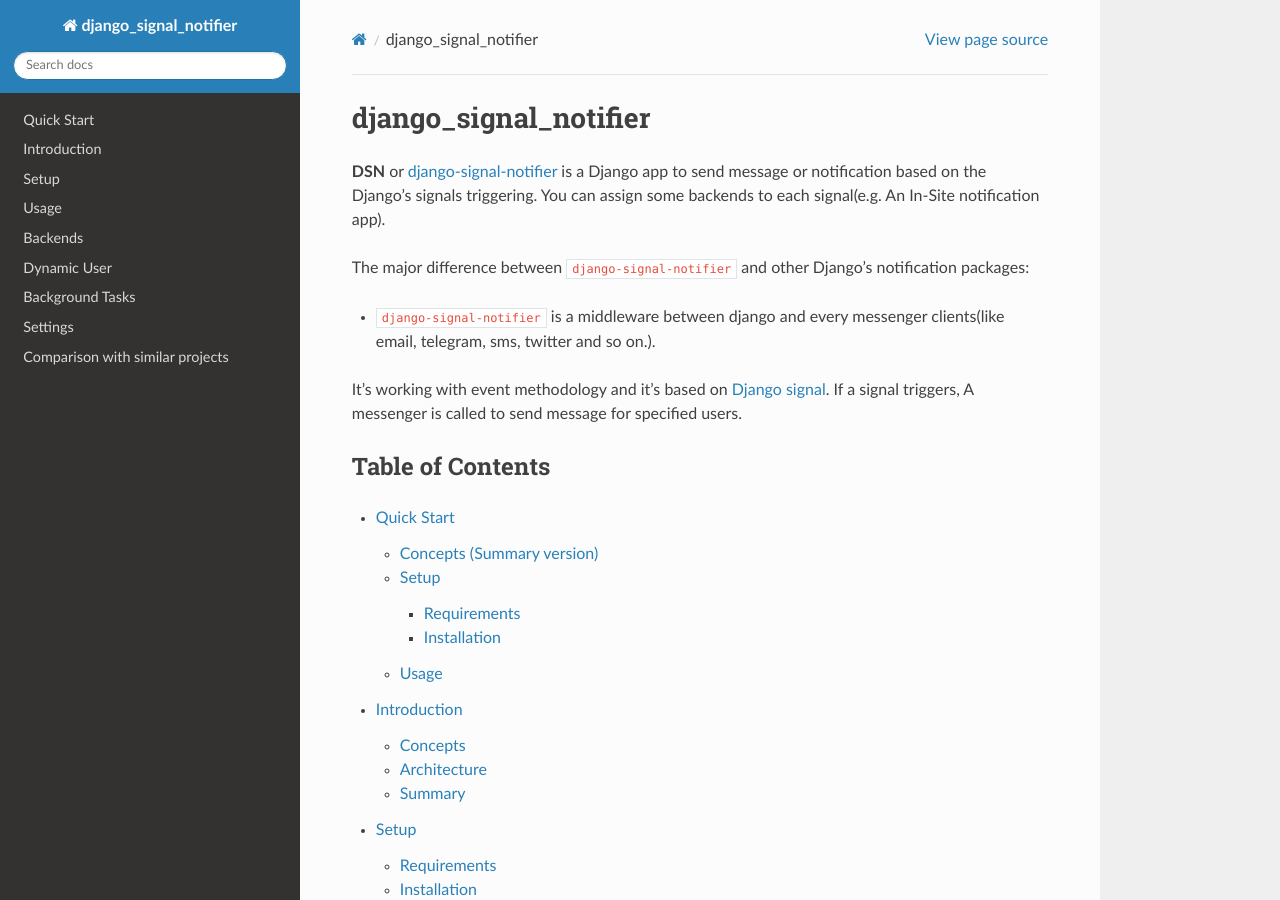
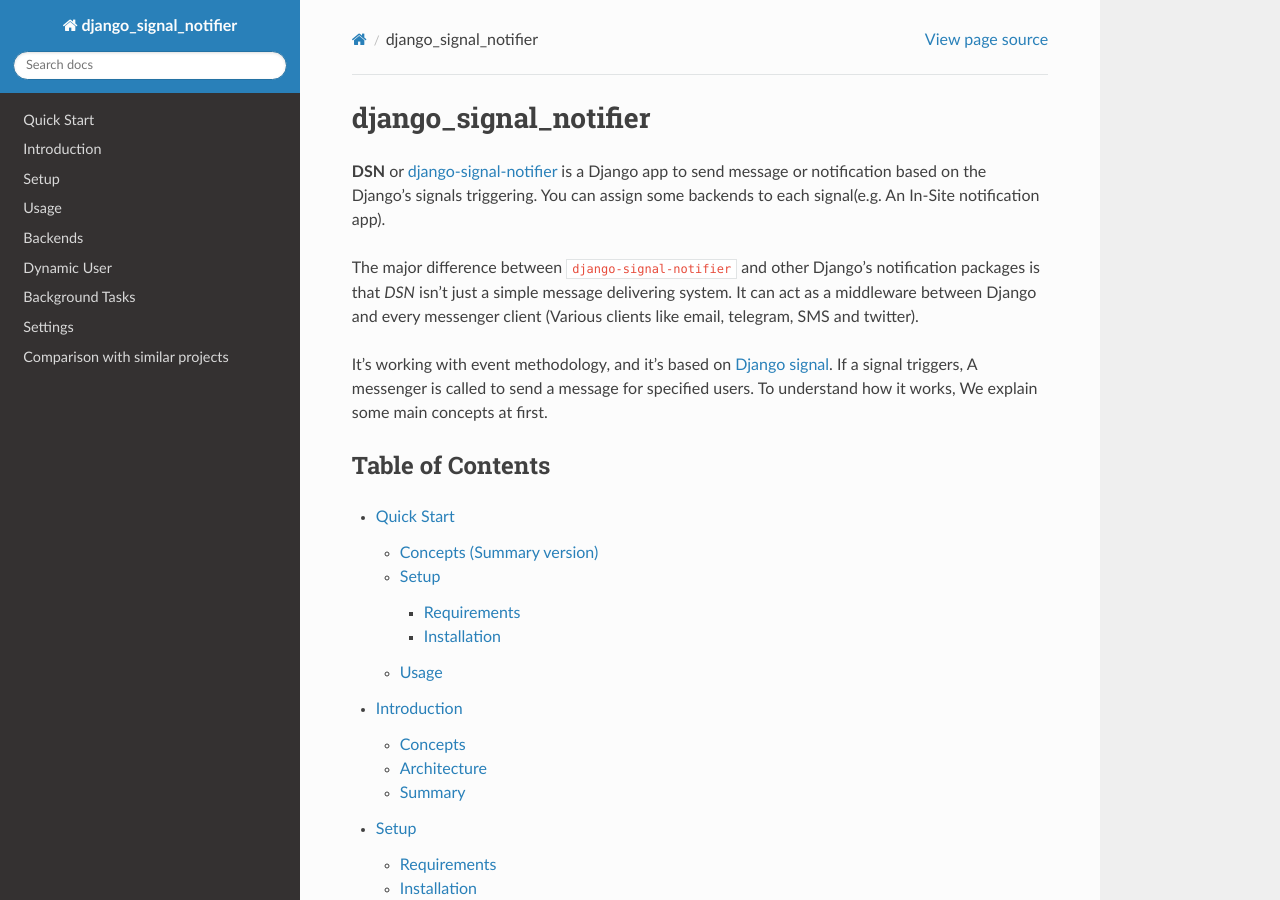
Before and after one commit to hadi2f244/django-signal-notifier, a Sphinx documentation site: the page built from docs/source/index.rst, in a window 1280 px wide and 900 px high. Built offline with Sphinx 7.4.7 and the Read the Docs theme 2.0.0, drawn with Linux system fonts in a browser that asks for light colours; pages that are not in the unit, such as notebooks, are missing from menus.

Commit message:
Some simple deployment configs

```diff
--- a/README.rst
+++ b/README.rst
@@ -4,9 +4,9 @@ Introduction
 
 **DSN** or `django-signal-notifier <https://gitlab.com/hadiazaddel/django-signal-notifier>`_ is a Django package to send message or notification based on the Django's signals triggering. You can assign some backends to each signal(e.g., An In-Site notification app).
 
-The significant difference between ``django-signal-notifier`` and other Django's notification packages:
+The major difference between ``django-signal-notifier`` and other Django's notification packages is that *DSN* isn't just a simple message delivering system.
+It can act as a middleware between Django and every messenger client (Various clients like email, telegram, SMS and twitter).
 
-* ``django-signal-notifier`` is a middleware between Django and every messenger client (Various clients like email, telegram, SMS and twitter).
 It's working with event methodology, and it's based on `Django signal <https://docs.djangoproject.com/en/3.0/topics/signals/>`_. If a signal triggers, A messenger is called to send a message for specified users.
 To understand how it works, We explain some main concepts at first.
 
@@ -26,7 +26,7 @@ In a nutshell, we can say **DSN** is developed to *send message* :
 
 .. note::
 
-    You should pay attention to these 3 questions When you want to assign a new trigger to a signal.
+    You should pay attention to these 3 questions when you want to assign a new trigger to a signal.
 
 Setup
 ============
--- a/docs/source/index.rst
+++ b/docs/source/index.rst
@@ -8,11 +8,11 @@ django_signal_notifier
 
 **DSN** or `django-signal-notifier <https://gitlab.com/hadiazaddel/django-signal-notifier>`_ is a Django app to send message or notification based on the Django's signals triggering. You can assign some backends to each signal(e.g. An In-Site notification app).
 
-The major difference between ``django-signal-notifier`` and other Django's notification packages:
+The major difference between ``django-signal-notifier`` and other Django's notification packages is that *DSN* isn't just a simple message delivering system.
+It can act as a middleware between Django and every messenger client (Various clients like email, telegram, SMS and twitter).
 
-* ``django-signal-notifier`` is a middleware between django and every messenger clients(like email, telegram, sms, twitter and so on.).
-It's working with event methodology and it's based on `Django signal <https://docs.djangoproject.com/en/3.0/topics/signals/>`_. If a signal triggers,
-A messenger is called to send message for specified users.
+It's working with event methodology, and it's based on `Django signal <https://docs.djangoproject.com/en/3.0/topics/signals/>`_. If a signal triggers, A messenger is called to send a message for specified users.
+To understand how it works, We explain some main concepts at first.
 
 Table of Contents
 -----------------
--- a/docs/source/quickstart.rst
+++ b/docs/source/quickstart.rst
@@ -23,7 +23,7 @@ In a nutshell, we can say **DSN** is developed to *send message* :
 
 .. note::
 
-    You should pay attention to these 3 questions When you want to assign a new trigger to a signal.
+    You should pay attention to these 3 questions when you want to assign a new trigger to a signal.
 
 
 .. _Quickstart Setup:
--- a/docs/source/settings.rst
+++ b/docs/source/settings.rst
@@ -2,7 +2,7 @@
 Settings
 ============
 
-* `AUTH_USER_MODEL` :
+* ``AUTH_USER_MODEL`` :
   ``auth.User`` is used as default user model.
   It must be a string in the format of *'app_name.user_model'*
 
```
Also changed, not shown: 2 other files.
